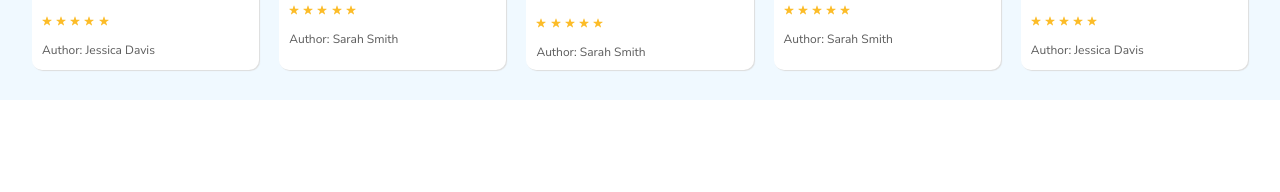
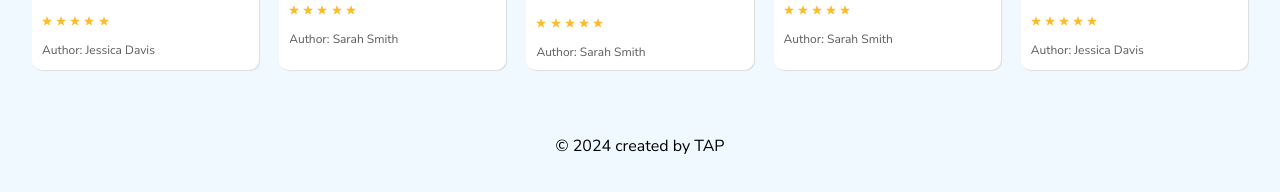
Before and after one commit to ahmedshaheenreal/ahmed-shaheen-project1, a plain HTML site: page index.html in a window 1280 px wide. Shown: the part 847-1039 px from the top of the page. Before the commit the page ends 947 px from the top, so only its background shows below. Drawn offline with Linux system fonts and the light colour scheme.

Commit message:
add footer

```diff
--- a/index.html
+++ b/index.html
@@ -15,6 +15,7 @@
     <title>Project-1</title>
   </head>
   <body>
+    <div class="main-wrapper">
       <!-- header  -->
       <header>
         <h1>Web Topics</h1>
@@ -79,7 +80,9 @@
               </div>
             </form>
           </div>
-        <p class="search-count container"><span>"24"</span> Web Topics Found</p>
+          <p class="search-count container">
+            <span>"24"</span> Web Topics Found
+          </p>
           <!-- result continer  -->
           <div class="result container" id="result">
             <div class="card">
@@ -238,5 +241,8 @@
           </div>
         </section>
       </main>
+      <footer>&copy; 2024 created by TAP</footer>
+    </div>
+    <script src="main.js"></script>
   </body>
 </html>
--- a/style.css
+++ b/style.css
@@ -21,6 +21,10 @@ body {
   max-width: 1440px;
   margin: auto;
   padding-inline: 2rem;
+}
+.main-wrapper {
+  display: grid;
+  grid-template-rows: auto 1fr auto;
 }
 header {
   display: flex;
```
Lines whose indentation alone changed are shown as unchanged.
